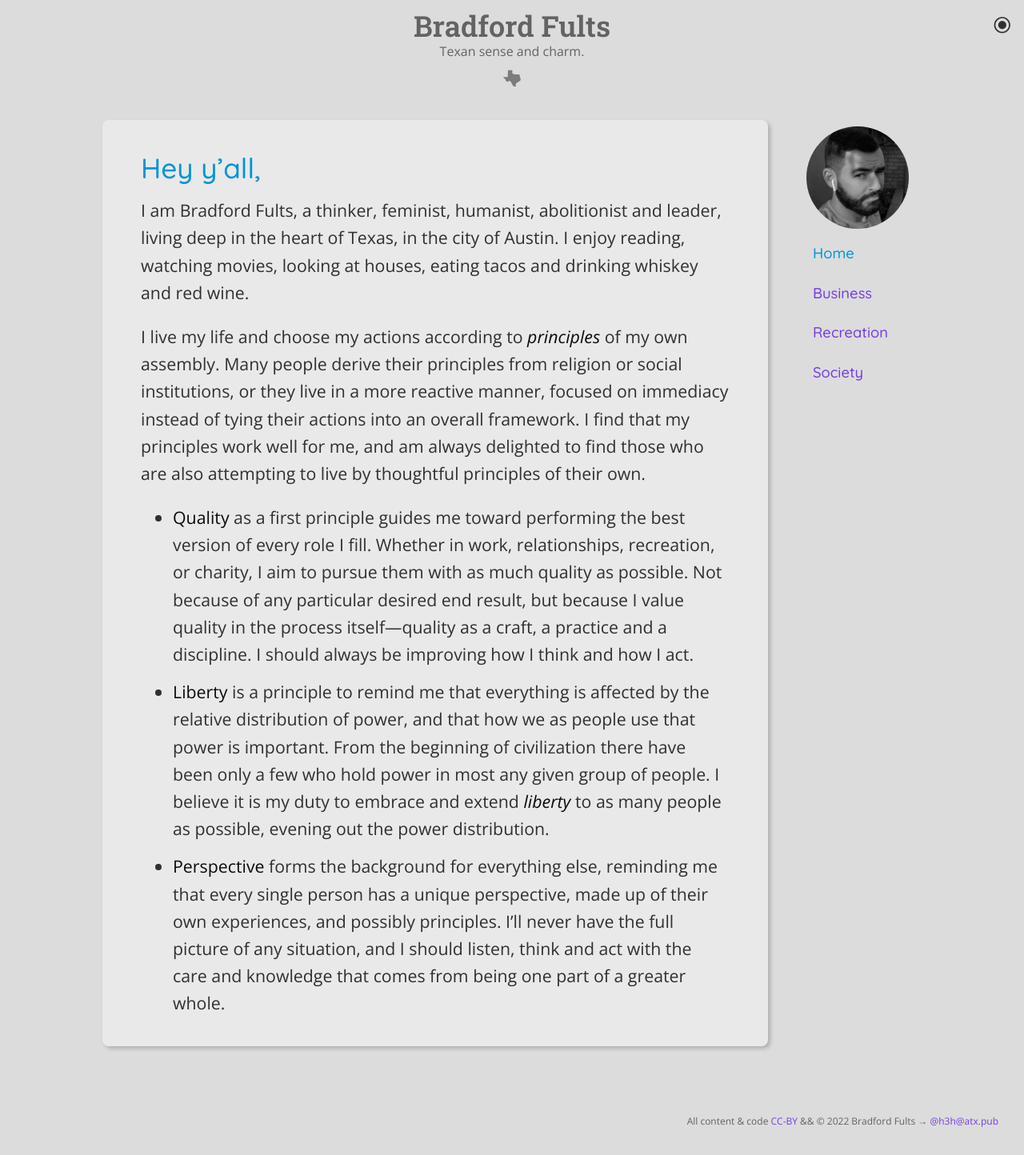
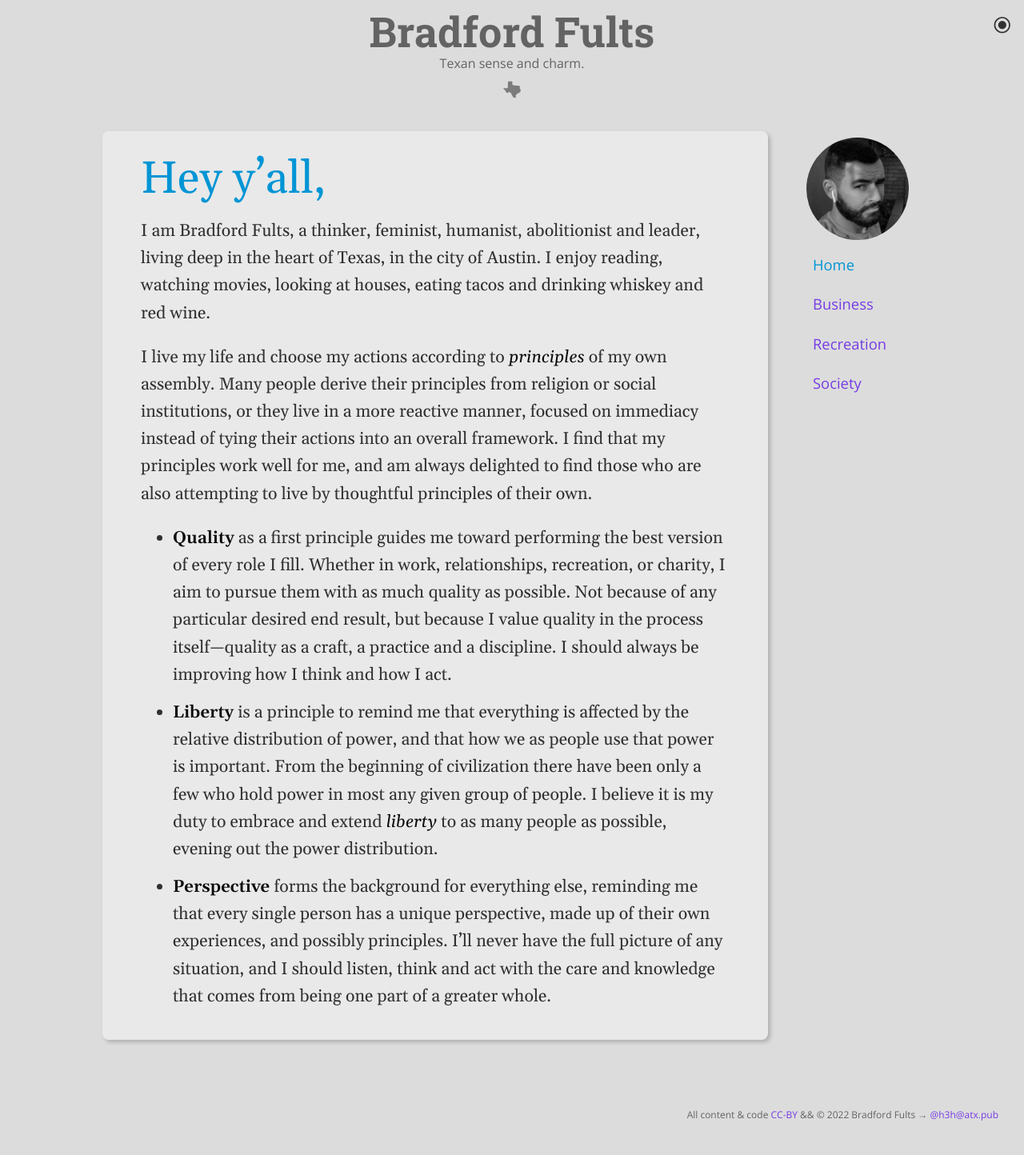
Before and after one commit to h3h/bradfordfults.com, a Jekyll site: the page built from index.html, in a window 1280 px wide. Shown: the whole page at 80% size. Built offline with Jekyll 4.4.1, drawn with Linux system fonts in a browser that asks for light colours; some web fonts are replaced; the list of posts is cut into pages by our own code.

Commit message:
Revert "Change fonts to sans-serif"
This reverts commit 363a0378eeef399a3ec5d1fdd6bd4befa0fc501f.

```diff
--- a/_includes/head.html
+++ b/_includes/head.html
@@ -3,9 +3,17 @@
   <meta charset="UTF-8" />
   <meta name="viewport" content="width=device-width, initial-scale=1" />
 
-  <link rel="preconnect" href="https://fonts.googleapis.com">
-  <link rel="preconnect" href="https://fonts.gstatic.com" crossorigin>
-  <link href="https://fonts.googleapis.com/css2?family=Open+Sans:ital,wght@0,300;0,400;0,700;1,300;1,400;1,700&family=Quicksand:wght@500;600&family=Roboto+Slab:wght@600&display=swap" rel="stylesheet">
+  <link
+    href="https://fonts.googleapis.com/css2?family=Gelasio:ital,wght@0,400;0,600;1,400;1,600&family=Open+Sans:ital,wght@0,400;0,700;1,400;1,700&family=Roboto+Slab:wght@400;700&display=swap"
+    rel="stylesheet"
+  />
+  {% if page.salutation %}
+  <link
+    href="https://fonts.googleapis.com/css2?family=Rancho&display=swap"
+    rel="stylesheet"
+    type="text/css"
+  />
+  {% endif %}
 
   <link
     rel="stylesheet"
--- a/_sass/_article.scss
+++ b/_sass/_article.scss
@@ -1,6 +1,6 @@
 article.content {
   flex: 1;
-  font-weight: 300;
+  font-family: "Gelasio", Georgia, Times, serif;
   font-size: 16pt;
 
   @media screen and (max-width: 64em) {
@@ -101,9 +101,9 @@ article.content li {
 }
 
 article.content p.salutation {
-  font-family: "Quicksand", Georgia, serif;
-  font-size: 1.65em;
-  margin: 1rem 0 -0.833rem;
+  font-family: "Rancho", "Gelasio", Georgia, serif;
+  font-size: 2.65em;
+  margin: 0 0 -1.25rem;
   padding: 0;
 
   html.theme-dark & {
--- a/_sass/_nav.scss
+++ b/_sass/_nav.scss
@@ -2,7 +2,6 @@ nav.main {
   align-items: center;
   display: flex;
   flex-direction: row;
-  font-family: "Quicksand", Helvetica, sans-serif;
   padding: 0.5rem 1rem;
 
   @media screen and (max-width: 36em) {
--- a/index.html
+++ b/index.html
@@ -1,5 +1,6 @@
 ---
 layout: default
+salutation: true
 topic: ''
 body_class: 'home'
 ---
--- a/style/style.scss
+++ b/style/style.scss
@@ -28,9 +28,8 @@ h3,
 h4,
 h5,
 h6 {
-  font-family: "Quicksand", Georgia, serif;
-  font-weight: 600;
-  margin-bottom: 0;
+  font-family: "Roboto Slab", Georgia, serif;
+  margin-bottom: 1rem;
 
   @media screen and (min-width: 64em) {
     margin-top: 2rem;
@@ -59,14 +58,12 @@ h6 {
 }
 
 .project-name {
-  font-family: "Roboto Slab", Helvetica, sans-serif;
-  // text-transform: uppercase;
   line-height: 0.9em;
   margin: 0 auto;
   padding: 0;
 
   @media screen and (min-width: 64em) {
-    font-size: 2.25rem;
+    font-size: 3.25rem;
   }
   @media screen and (min-width: 42em) and (max-width: 64em) {
     font-size: 2.25rem;
```
